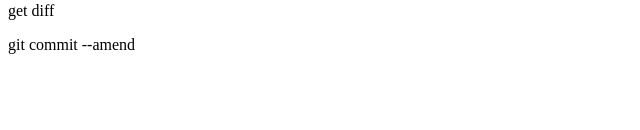
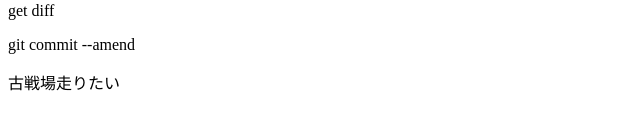
Before and after one commit to 39689/test, a plain HTML site: page index.html in a window 1280 px wide. Shown: the part 120-250 px from the top of the page, without its empty margins (0-640 px from the left). Drawn offline with Linux system fonts and the light colour scheme.

Commit message:
漏れ出した煩悩

```diff
--- a/index.html
+++ b/index.html
@@ -2,3 +2,4 @@
 <h2>aaaa</h2>
 <p>get diff</p>
 <p>git commit --amend</p>
+<p>古戦場走りたい</p>
```
